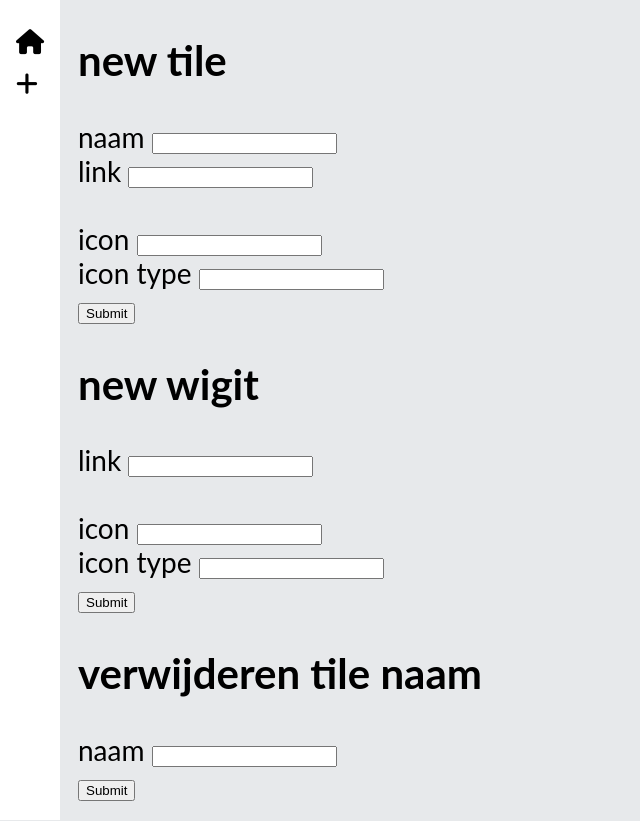
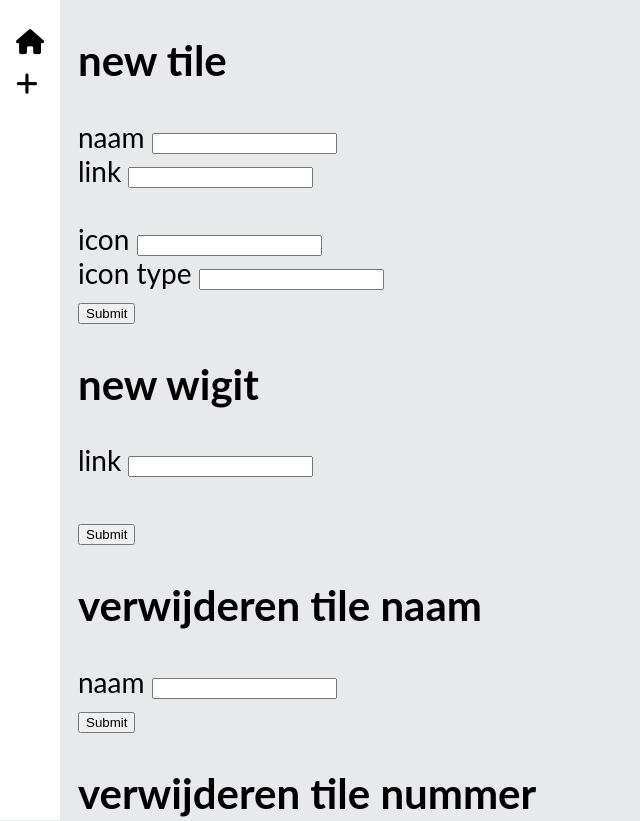
Before and after one commit to supersiem/supersiem.github.io, a plain HTML site: page noo/newtile.html in a window 1280 px wide. Shown: the top 821 px of the page, without its empty margins (0-640 px from the left). Drawn offline with Linux system fonts and the light colour scheme.

Commit message:
Update newtile.html

```diff
--- a/noo/newtile.html
+++ b/noo/newtile.html
@@ -35,11 +35,7 @@
     <form>
         <label for="wigit_cofig">link</label>
         <input type="text" name="link" id="tile_link"><br><br>
-        <label for="fa_icon_selector">icon</label>
-        <input type="text" name="icon_data" id="fa_icon_selector"><br>
-        <label for="fa_icon_type_selector">icon type</label>
-        <input type="text" name="icon_type" id="fa_icon_type_selector"><br>
-        <button type="button" onclick="submit_form()">Submit</button>
+        <button type="button" onclick="submit_wigit()">Submit</button>
     </form>
     <h2>verwijderen tile naam</h2>
     <form>
```
